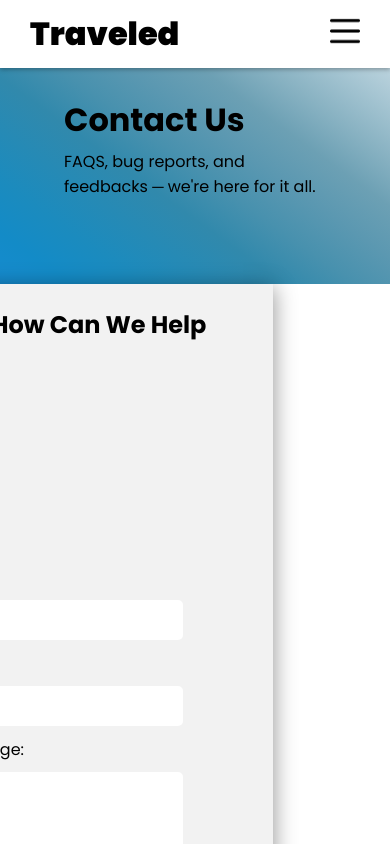
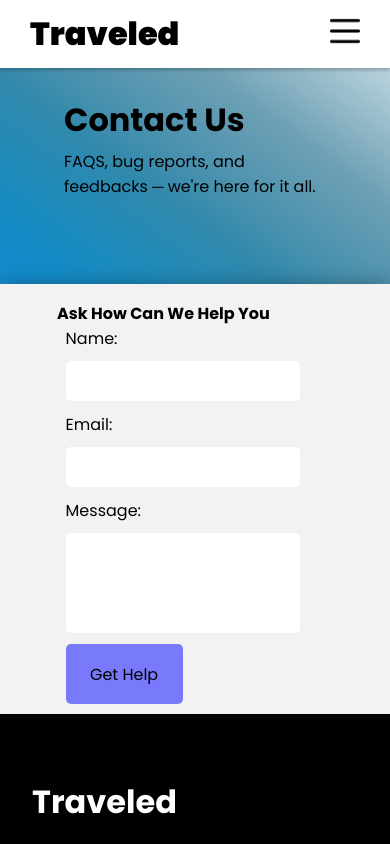
Before and after one commit to sarahahmadmalik/Travel-Agency, a React (Create React App) app: page /Contact in a window 390 px wide. Shown: the top 844 px of the page. Built offline with nearby package versions, Linux system fonts and the light colour scheme.

Commit message:
complete

```diff
--- a/src/styles/Contact.css
+++ b/src/styles/Contact.css
@@ -22,7 +22,7 @@
 
 .header-mid{
     width: 100%;
-    height: 100vh;
+    height: 100%;
     position: relative;
     display: flex;
     justify-content:flex-end;
@@ -34,11 +34,12 @@
     padding-right: 2rem;
     width: 50%;
     z-index: 99;
+    margin-right: 4rem;
 
 }
 .illustration img{
-    width:100%;
-    height: 88%;
+    width:80%;
+    height: 76%;
 }
 .contact-form {
     position: absolute;
@@ -46,10 +47,10 @@
     align-items: start;
     top: -10%;
     left: 5%;
-    width: 45%;
+    width: 40%;
     height: 100%;
     background-color: #f2f2f2;
-    padding: 1rem 2rem;
+    padding: .6rem 2rem;
     border-radius: 10px;
     box-shadow: 1px 3px 21px 0px rgba(0,0,0,0.41);
     flex-wrap: wrap;
@@ -69,7 +70,6 @@
   }
 
   .contact-form .heading-title {
-    font-size: 1.5rem;
     color: black;
     margin-top: 7px;
     margin-left: 25px;
@@ -134,18 +134,19 @@
     .contact-form{
         position: relative;
         top: 0;
-        left: -30%;
+        left: 0%;
         width: 100%;
+        height: 100%;
         border-radius: 0;
 
     }
 
-    .heading-title{
-        margin-bottom: 1.2rem;
-        margin-left: 0.2rem;
+    .heading-title span {
+        margin-left: 0.7rem;
         padding-left: 0;
         padding-right: 0;
-        font-size: 1px;
+        font-size: 1.3rem;
+        text-align: left;
     }
 
   }
--- a/src/styles/ImageBanner.css
+++ b/src/styles/ImageBanner.css
@@ -16,7 +16,6 @@
 .banner-text{
     position: absolute;
     top: 200px;
-
     left: 50%;
     width: 100%;
     transform: translate(-50%,-50%);
--- a/src/styles/PreFooter.css
+++ b/src/styles/PreFooter.css
@@ -31,3 +31,43 @@
     background-color: aliceblue;
     border: 2px solid rgba(135, 61, 255, 0.954);
 }
+
+@media screen and (min-width: 481px) and (max-width: 768px) {
+    .texts h1 {
+        font-size: 3em;
+    }
+
+    .texts p:nth-child(1) {
+        font-size: 2em;
+    }
+
+    .texts p:nth-child(2) {
+        font-size: 1em;
+    }
+
+    .contact button {
+        margin: 0 2%;
+        padding: 0.8em 1.6em;
+        font-size: 1em;
+    }
+}
+
+@media screen and (max-width: 480px) {
+    .texts h1 {
+        font-size: 1rem;
+    }
+
+    .texts p:nth-child(1) {
+        font-size: 1.5rem;
+    }
+
+    .texts p:nth-child(2) {
+        font-size: 0.8em;
+    }
+
+    .contact button {
+        margin: 0 1%;
+        padding: 0.6em 1.2em;
+        font-size: 0.8em;
+    }
+}
```
